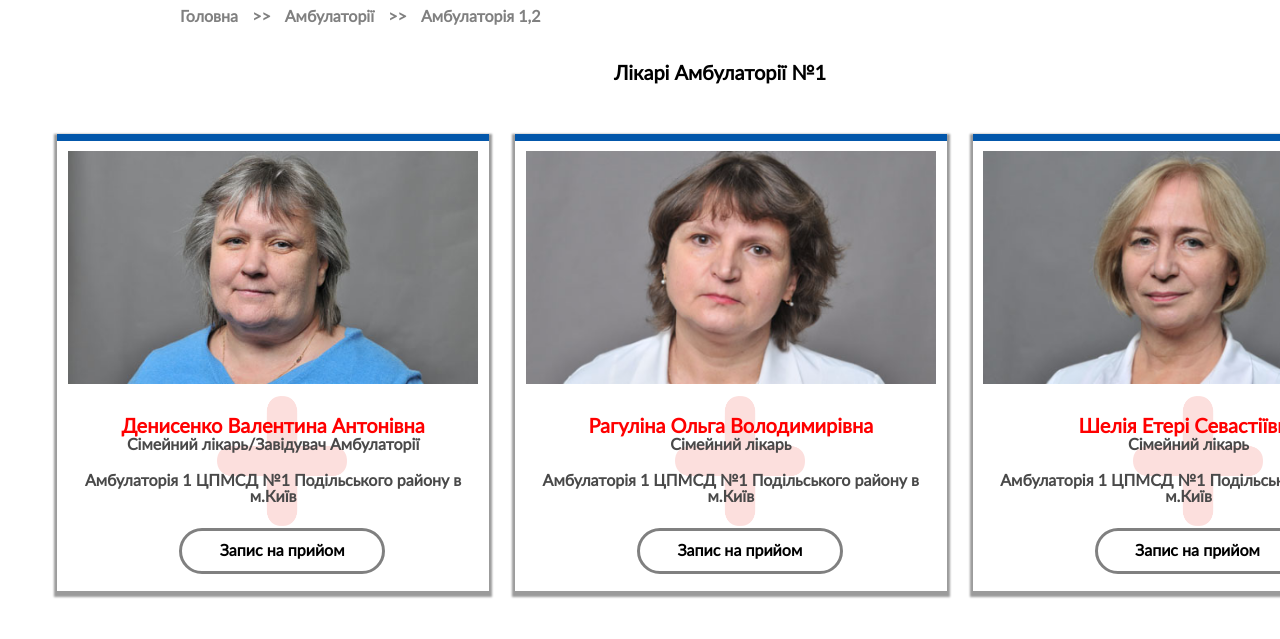
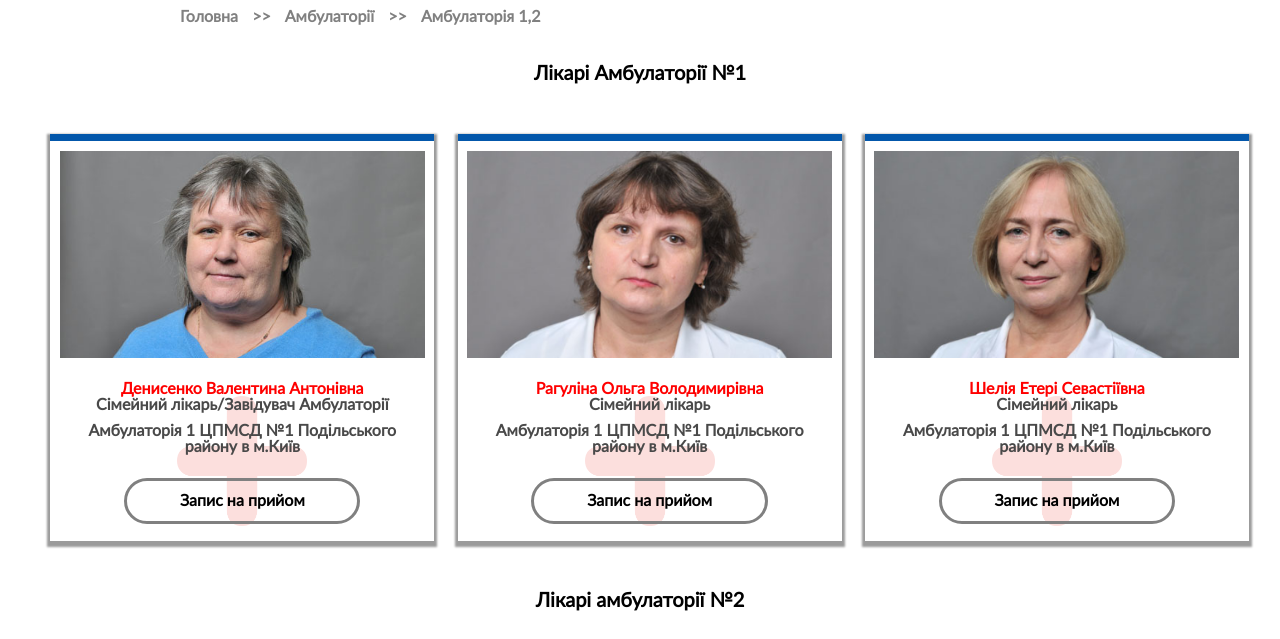
Before and after one commit to DmytroDemirskyi/cpmsd1pl, a plain HTML site: page ambulatoria12.html in a window 1280 px wide. Shown: the part 137-776 px from the top of the page. Drawn offline with Linux system fonts and the light colour scheme.

Commit message:
Update ambulatoria12.css

```diff
--- a/css/ambulatoria12.css
+++ b/css/ambulatoria12.css
@@ -31,7 +31,7 @@ body, html {
 }
 
 .doctorsContainer {
-    width: 1440px;
+    max-width: 1440px;
     min-height: 690px;
     margin: auto;
 }
@@ -81,16 +81,16 @@ h1 {
 
 .medicalPersonalContainer>h2 {
     padding-top: 50px;
-    margin-bottom: 50px;
-    font-size: 30px;
-    color: red;
+    margin-bottom: 0px;
+    font-size: 20px;
+    color: black;
     font-weight: bolder;
 }
 
 .hAmbulatoria {
-    color: black !important;
-    font-size: 20px !important;
-    margin-bottom: 30px !important;
+    color: black;
+    font-size: 20px;
+    margin-bottom: 30px;
 }
 
 .medicalPersonalBlock {
@@ -104,7 +104,7 @@ h1 {
     background-image: url('../img/plus.png');
     background-size: 130px 130px;
     background-repeat: no-repeat;
-    background-position: 160px 255px;
+    background-position: center 255px;
     border-top: 7px solid #0357ab;
     position: relative;
     vertical-align: bottom;
@@ -138,7 +138,7 @@ h1 {
 .buttonDoctor {
     background: none;
     outline: 3px solid gray;
-    width: 200px;
+    width: 60%;
     height: 40px;
     border-radius: 25px;
     line-height: 40px;
@@ -147,7 +147,7 @@ h1 {
     font-size: 16px;
     position: absolute;
     bottom: 20px;
-    margin-left: 125px;
+    left: 20%;
 }
 
 .buttonDoctor:hover {
@@ -155,3 +155,69 @@ h1 {
     color: white;
     outline: none;
 }
+
+@media (max-width: 1280px) {
+
+    .medicalPersonalBlock {
+        height: 400px;
+        width: 30%;
+        background-image: url('../img/plus.png');
+        background-size: center 130px;
+        background-repeat: no-repeat;
+        background-position: center 255px;
+    }
+
+    .medicalPersonalBlock>h3 {
+        font-size: 16px;
+        margin-top: 20px;
+    }
+
+    .medicalPersonalBlock>p {
+        font-weight: bold;
+        font-size: 16px;
+        color: #494949;
+    }
+
+    .ambulatoriaNumberP {
+        margin-right: 20px;
+        margin-top: 10px;
+        font-size: 16px;
+    }
+
+    .buttonDoctor {
+        background: none;
+        outline: 3px solid gray;
+        width: 60%;
+        height: 40px;
+        line-height: 40px;
+        position: absolute;
+        bottom: 20px;
+        left: 20%;
+    }
+
+
+}
+
+@media (max-width: 1150px) {
+    .medicalPersonalBlock {
+        height: 370px;
+        background-image: url('../img/plus.png');
+        background-size: center 130px;
+        background-repeat: no-repeat;
+        background-position: center 200px;
+    }
+
+    .ambulatoriaNumberP {
+        margin-right: 20px;
+        margin-top: 20px;
+        font-size: 16px;
+    }
+}
+
+
+
+
+
+footer {
+    margin-top: 50px;
+}
```
